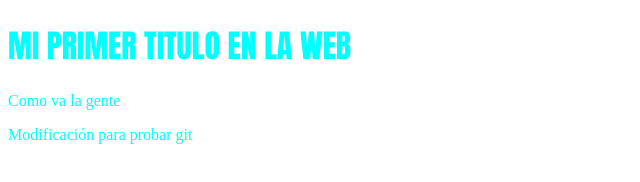
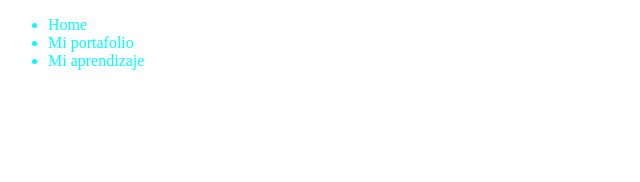
Before and after one commit to DaricksonCh/misitioweb, a plain HTML site: page index.html in a window 1280 px wide. Shown: the whole page, without its empty margins (0-640 px from the left). Drawn offline with Linux system fonts and the light colour scheme.

Commit message:
Probando barra de navegacion

```diff
--- a/index.html
+++ b/index.html
@@ -8,8 +8,15 @@
     <link rel="stylesheet" href="css/style.css">
 </head>
 <body>
-    <h1>MI PRIMER TITULO EN LA WEB</h1>
-    <p>Como va la gente</p>
-    <p>Modificación para probar git</p>
+    <div>
+        <nav>
+            <ul>
+                <li>Home</li>
+                <li>Mi portafolio</li>
+                <li>Mi aprendizaje</li>
+            </ul>
+        </nav>
+    </div>
+
 </body>
 </html>
```
